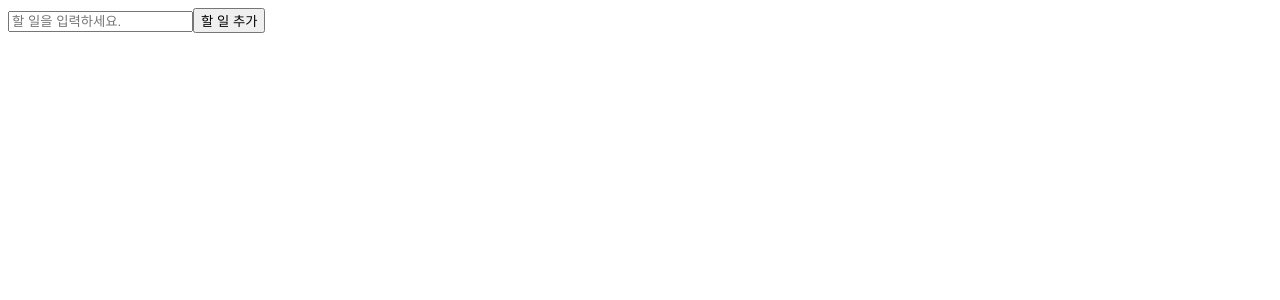
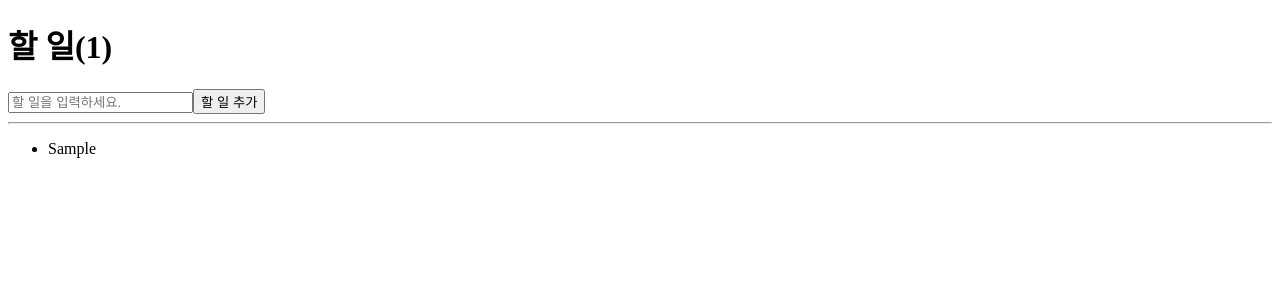
Before and after one commit to s2ljeun/react-app, a React (Create React App) app: page / in a window 1280 px wide. Both pictures are taken after typing "Sample" into the empty fields and a click on the button "할 일 추가". Shown: the top 300 px of the page. Built offline with nearby package versions, Linux system fonts and the light colour scheme.

Commit message:
todo list

```diff
--- a/src/App.js
+++ b/src/App.js
@@ -2,16 +2,20 @@ import { useState, useEffect } from "react";
 
 function App() {
   const [toDo, setToDo] = useState("");
+  const [toDos, setToDos] = useState([]);
   const onChange = (event) => setToDo(event.target.value);
   const onSubmit = (event) => {
     event.preventDefault();
     if (toDo === "") {
-      return; //함수 작동 X
+      return; //투두가 비어있다면 함수 작동 X
     }
+    setToDos((currentArray) => [toDo, ...currentArray]); // currentArray의 모든 요소를 불러온다 - array 안에 array를 추가하는 대신
     setToDo("");
   };
 
-return <div>
+return (
+  <div>
+    <h1>할 일({toDos.length})</h1>
     <form onSubmit={onSubmit}>
       <input
         onChange={onChange}
@@ -21,7 +25,12 @@ return <div>
       />
       <button>할 일 추가</button>
     </form>
+    <hr />
+    <ul>
+      {toDos.map((item, index) => <li key={index}>{item}</li>)}
+    </ul>
   </div>
+  )
 }
 
 export default App;
```
